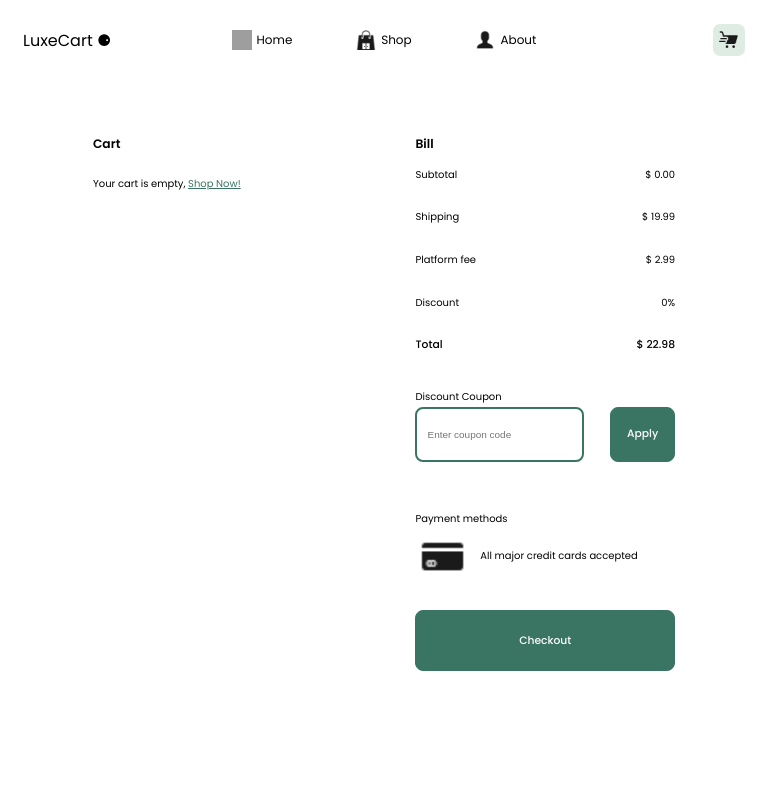
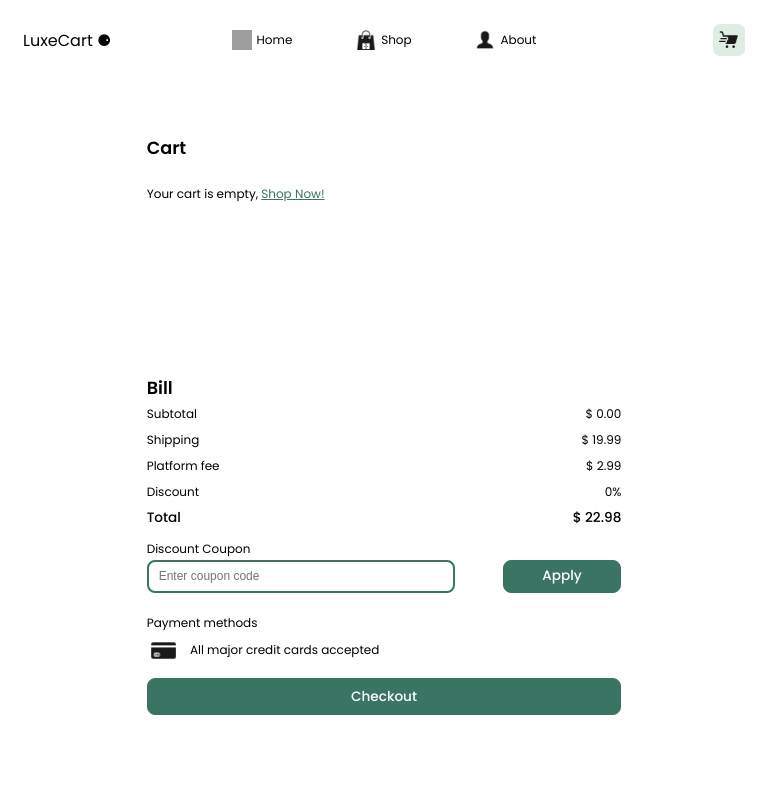
Before and after one commit to amriteshx1/luxcart, a React (Vite) app: page /cart in a window 768 px wide. Shown: the top 800 px of the page. Built offline with nearby package versions, Linux system fonts and the light colour scheme; grey boxes are pictures that could not be loaded.

Commit message:
Made the Cart page responsive for tablets

```diff
--- a/src/components/Cart/Cart.module.css
+++ b/src/components/Cart/Cart.module.css
@@ -190,7 +190,7 @@
 }
 .removeBtn{
     width: 30%;
-    font-weight: 1.3vw;
+    font-size: 1vw;
     font-weight: 400;
     font-family: inherit;
     border-radius: 5px;
@@ -243,3 +243,44 @@
     text-shadow: 2px 2px 4px rgba(0, 0, 0, 0.1);
     animation: fadeSlide 0.7s ease-in-out;
 }
+
+/*Responsiveness*/
+/*Tablets*/
+
+@media (min-width: 500px) and (max-width: 1100px){
+    .mainCnt{
+        flex-direction: column;
+        padding-left: 3vw;
+        padding-right: 3vw;
+    }
+    .productCnt{
+        min-height: 30vh;
+        width: 70%;
+    }
+    .billCnt{
+        height: 50vh;
+        width: 70%;
+    }
+    .header{
+        font-size: 2.2vh;
+    }
+    .miniHeader{
+        font-size: 1.7vh;
+    }
+    .txt{
+        font-size: 1.5vh;
+    }
+    .coupon input{
+        font-size: 1.5vh;
+    }
+    .cartItem{
+        height: 80%;
+        width: 100%;
+    }
+    .cartDetails p, .quantityControl span, .quantityControl button, .removeBtn, .emptyCart, .shopNow{
+        font-size: 1.5vh;
+    }
+    .checkoutScreen{
+        font-size: 2vh;
+    }
+}
```
